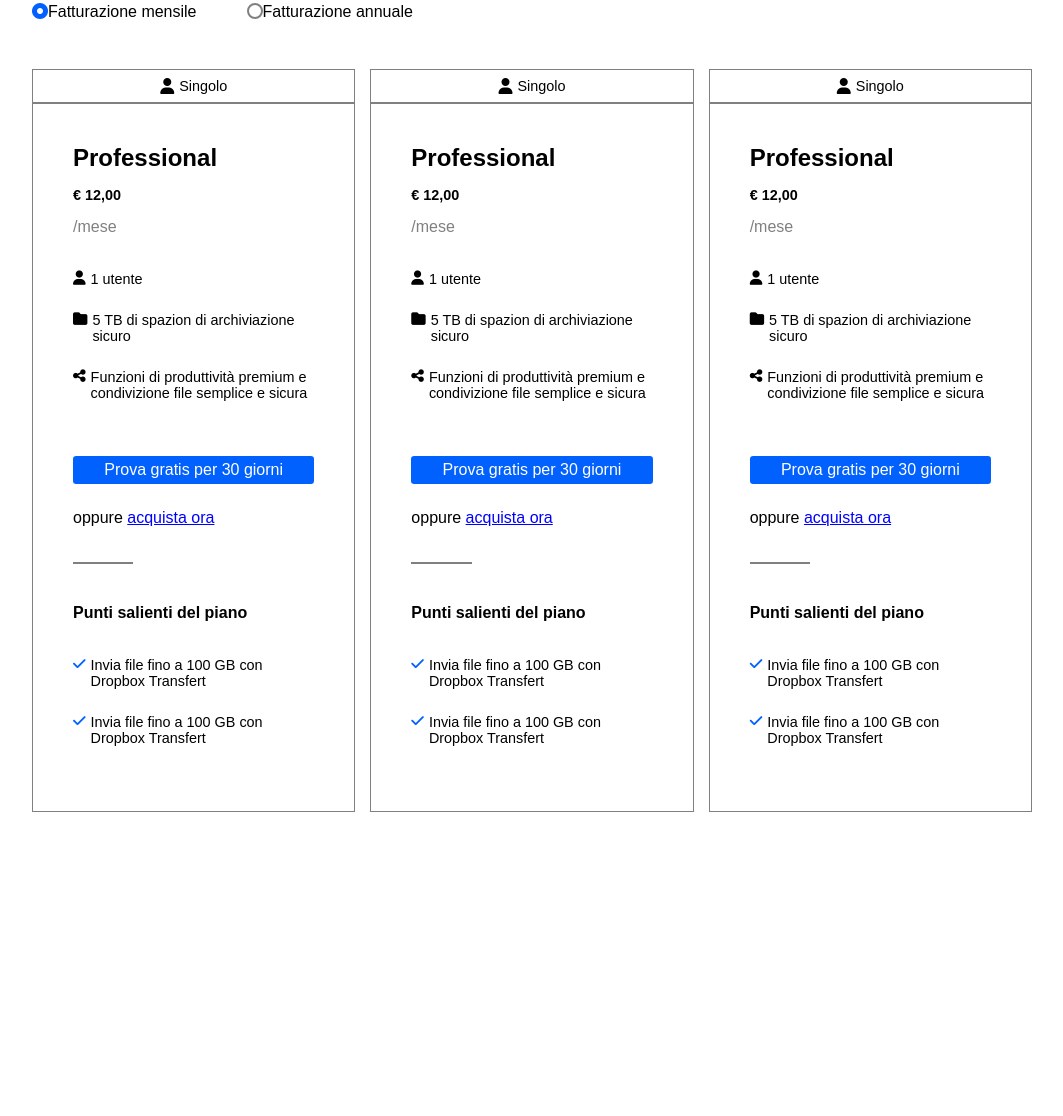
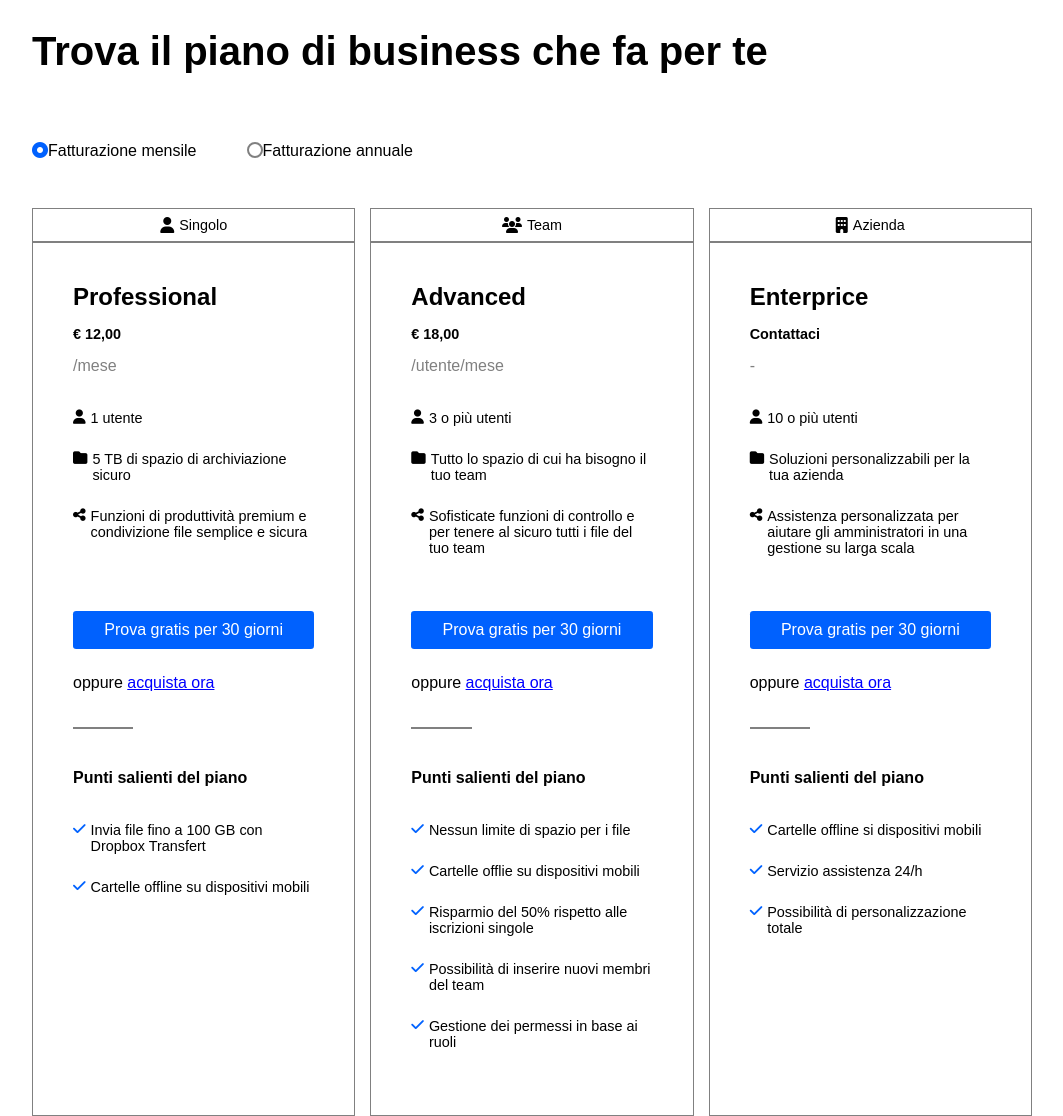
Before and after one commit to GiacomoVisconti/htmlcss-dropbox, a plain HTML site: page index.html in a window 1280 px wide. Shown: the part 723-1839 px from the top of the page, without its empty margins (108-1171 px from the left). Before the commit the page ends 1535 px from the top, so only its background shows below. Drawn offline with Linux system fonts and the light colour scheme.

Commit message:
price plan table debug

```diff
--- a/css/style.css
+++ b/css/style.css
@@ -28,7 +28,7 @@ ul {
 }
 .button {
     background-color: var(--btn_bg);
-    padding: 5px 10px;
+    padding: 10px 15px;
     color: white;
     border-radius: 0.2rem;
     text-align: center;
@@ -102,10 +102,12 @@ main {
     /* #region Jumbotron */
     .jumbo_container {
         background-color: var(--bg_jumbotron);
+        padding-bottom: 20px;
+
         .jumbo_title {
             line-height: 1.3;
-            font-size: 3.3rem;
-            padding: 15px;
+            font-size: 4rem;
+            padding: 4rem 4rem 4rem 0rem;
         }
         .jumbo_pha {
             flex-direction: column;
@@ -119,7 +121,7 @@ main {
         }
         .jumbo_img {
             text-align: center;
-            margin-bottom: -3rem;
+            margin-bottom: -5rem;
         }
     }
     /* #endregion Jumbotron */
@@ -129,7 +131,8 @@ main {
     /* Radio Button */
 
     .subscrition_plan_container {
-        padding-top: 3.5rem;
+        padding-top: 5rem;
+
         .subscrition_plan_title {
             font-size: 2.5rem;
             padding: 20px 0px;
@@ -173,6 +176,7 @@ main {
                 border: 1px solid grey;
                 flex-direction: column;
                 gap: 15px;
+                height: 100%;
                 .subscriction_plan_name {
                     font-size: 1.5rem;
                 }
@@ -211,6 +215,9 @@ main {
                         font-size: 0.9rem;
                         .subscriction_plan_details_point {
                             gap: 5px;
+                            .fa-check {
+                                color: #0062ff;
+                            }
                         }
                     }
                 }
--- a/index.html
+++ b/index.html
@@ -104,100 +104,10 @@
                     </div>
                 </div>
 
-                <!-- *Griglia piani di business -->
+                <!-- !Griglia piani di business -->
 
                 <section id="subscrition_plan_table">
                     <div class="row subscrition_plan_column d_flex">
-                        <!-- *Inizio Colonna -->
-                        <div class="subscrition_plan col_3 d_flex">
-                            <div class="subscrition_plan_user_type d_flex">
-                                <i
-                                    class="subscrition_plan_user_type_icon fa-solid fa-user"
-                                ></i>
-                                <span class="subscrition_plan_user_type_text"
-                                    >Singolo</span
-                                >
-                            </div>
-                            <div class="subscriction_plan_card d_flex">
-                                <h3 class="subscriction_plan_name">
-                                    Professional
-                                </h3>
-                                <span class="subscriction_plan_price"
-                                    >€ 12,00</span
-                                >
-                                <span class="subscriction_plan_payment"
-                                    >/mese</span
-                                >
-                                <div
-                                    class="subscriction_plan_description d_flex"
-                                >
-                                    <div class="subscriction_plan_info d_flex">
-                                        <i
-                                            class="subscrition_plan_user_type_icon fa-solid fa-user"
-                                        ></i>
-                                        <span>1 utente</span>
-                                    </div>
-                                    <div class="subscriction_plan_info d_flex">
-                                        <i class="fa-solid fa-folder"> </i
-                                        ><span>
-                                            5 TB di spazion di archiviazione
-                                            sicuro</span
-                                        >
-                                    </div>
-                                    <div class="subscriction_plan_info d_flex">
-                                        <i class="fa-solid fa-share-nodes"></i
-                                        ><span
-                                            >Funzioni di produttività premium e
-                                            condivizione file semplice e
-                                            sicura</span
-                                        >
-                                    </div>
-                                </div>
-                                <div class="cda_get d_flex">
-                                    <a class="button" href=""
-                                        >Prova gratis per 30 giorni</a
-                                    >
-                                    <div>
-                                        oppure
-                                        <a class="buy_now" href=""
-                                            >acquista ora</a
-                                        >
-                                    </div>
-                                </div>
-                                <div class="divisor"></div>
-                                <div class="subscriction_plan_details d_flex">
-                                    <h4 class="subscriction_plan_details_title">
-                                        Punti salienti del piano
-                                    </h4>
-                                    <ul
-                                        class="subscriction_plan_details_points d_flex"
-                                    >
-                                        <li
-                                            class="d_flex subscriction_plan_details_point"
-                                        >
-                                            <i
-                                                class="fa-solid fa-check"
-                                                style="color: #0062ff"
-                                            ></i
-                                            >Invia file fino a 100 GB con
-                                            Dropbox Transfert
-                                        </li>
-                                        <li
-                                            class="d_flex subscriction_plan_details_point"
-                                        >
-                                            <i
-                                                class="fa-solid fa-check"
-                                                style="color: #0062ff"
-                                            ></i
-                                            >Invia file fino a 100 GB con
-                                            Dropbox Transfert
-                                        </li>
-                                    </ul>
-                                </div>
-                            </div>
-                        </div>
-                        <!-- *Fine Colonna -->
-
                         <!-- *Inizio Colonna -->
                         <div class="subscrition_plan col_3 d_flex">
                             <!-- *User Type -->
@@ -220,7 +130,6 @@
                                 <span class="subscriction_plan_payment"
                                     >/mese</span
                                 >
-
                                 <!-- *User Plan Description -->
                                 <div
                                     class="subscriction_plan_description d_flex"
@@ -234,7 +143,7 @@
                                     <div class="subscriction_plan_info d_flex">
                                         <i class="fa-solid fa-folder"> </i
                                         ><span>
-                                            5 TB di spazion di archiviazione
+                                            5 TB di spazio di archiviazione
                                             sicuro</span
                                         >
                                     </div>
@@ -242,8 +151,97 @@
                                         <i class="fa-solid fa-share-nodes"></i
                                         ><span
                                             >Funzioni di produttività premium e
-                                            condivizione file semplice e
-                                            sicura</span
+                                            condivizione file semplice e sicura
+                                            <br />
+                                            <br
+                                        /></span>
+                                    </div>
+                                </div>
+                                <!-- *User Plan cda -->
+                                <div class="cda_get d_flex">
+                                    <a class="button" href=""
+                                        >Prova gratis per 30 giorni</a
+                                    >
+                                    <div>
+                                        oppure
+                                        <a class="buy_now" href=""
+                                            >acquista ora</a
+                                        >
+                                    </div>
+                                </div>
+                                <div class="divisor"></div>
+                                <!-- *User Plan info list -->
+                                <div class="subscriction_plan_details d_flex">
+                                    <h4 class="subscriction_plan_details_title">
+                                        Punti salienti del piano
+                                    </h4>
+                                    <ul
+                                        class="subscriction_plan_details_points d_flex"
+                                    >
+                                        <li
+                                            class="d_flex subscriction_plan_details_point"
+                                        >
+                                            <i class="fa-solid fa-check"></i
+                                            >Invia file fino a 100 GB con
+                                            Dropbox Transfert
+                                        </li>
+                                        <li
+                                            class="d_flex subscriction_plan_details_point"
+                                        >
+                                            <i class="fa-solid fa-check"></i
+                                            >Cartelle offline su dispositivi
+                                            mobili
+                                        </li>
+                                    </ul>
+                                </div>
+                            </div>
+                        </div>
+                        <!-- *Fine Colonna -->
+
+                        <!-- *Inizio Colonna -->
+                        <div class="subscrition_plan col_3 d_flex">
+                            <!-- *User Type -->
+                            <div class="subscrition_plan_user_type d_flex">
+                                <i
+                                    class="subscrition_plan_user_type_icon fa-solid fa-users"
+                                ></i>
+                                <span class="subscrition_plan_user_type_text"
+                                    >Team</span
+                                >
+                            </div>
+                            <div class="subscriction_plan_card d_flex">
+                                <!-- *User Plan Title and Price -->
+                                <h3 class="subscriction_plan_name">Advanced</h3>
+                                <span class="subscriction_plan_price"
+                                    >€ 18,00</span
+                                >
+                                <span class="subscriction_plan_payment"
+                                    >/utente/mese</span
+                                >
+
+                                <!-- *User Plan Description -->
+                                <div
+                                    class="subscriction_plan_description d_flex"
+                                >
+                                    <div class="subscriction_plan_info d_flex">
+                                        <i
+                                            class="subscrition_plan_user_type_icon fa-solid fa-user"
+                                        ></i>
+                                        <span>3 o più utenti</span>
+                                    </div>
+                                    <div class="subscriction_plan_info d_flex">
+                                        <i class="fa-solid fa-folder"> </i
+                                        ><span>
+                                            Tutto lo spazio di cui ha bisogno il
+                                            tuo team</span
+                                        >
+                                    </div>
+                                    <div class="subscriction_plan_info d_flex">
+                                        <i class="fa-solid fa-share-nodes"></i
+                                        ><span
+                                            >Sofisticate funzioni di controllo e
+                                            per tenere al sicuro tutti i file
+                                            del tuo team</span
                                         >
                                     </div>
                                 </div>
@@ -273,22 +271,36 @@
                                         <li
                                             class="d_flex subscriction_plan_details_point"
                                         >
-                                            <i
-                                                class="fa-solid fa-check"
-                                                style="color: #0062ff"
-                                            ></i
-                                            >Invia file fino a 100 GB con
-                                            Dropbox Transfert
+                                            <i class="fa-solid fa-check"></i
+                                            >Nessun limite di spazio per i file
                                         </li>
                                         <li
                                             class="d_flex subscriction_plan_details_point"
                                         >
-                                            <i
-                                                class="fa-solid fa-check"
-                                                style="color: #0062ff"
-                                            ></i
-                                            >Invia file fino a 100 GB con
-                                            Dropbox Transfert
+                                            <i class="fa-solid fa-check"></i
+                                            >Cartelle offlie su dispositivi
+                                            mobili
+                                        </li>
+                                        <li
+                                            class="d_flex subscriction_plan_details_point"
+                                        >
+                                            <i class="fa-solid fa-check"></i
+                                            >Risparmio del 50% rispetto alle
+                                            iscrizioni singole
+                                        </li>
+                                        <li
+                                            class="d_flex subscriction_plan_details_point"
+                                        >
+                                            <i class="fa-solid fa-check"></i
+                                            >Possibilità di inserire nuovi
+                                            membri del team
+                                        </li>
+                                        <li
+                                            class="d_flex subscriction_plan_details_point"
+                                        >
+                                            <i class="fa-solid fa-check"></i
+                                            >Gestione dei permessi in base ai
+                                            ruoli
                                         </li>
                                     </ul>
                                 </div>
@@ -298,24 +310,25 @@
 
                         <!-- *Inizio Colonna -->
                         <div class="subscrition_plan col_3 d_flex">
+                            <!-- *User Type -->
                             <div class="subscrition_plan_user_type d_flex">
                                 <i
-                                    class="subscrition_plan_user_type_icon fa-solid fa-user"
+                                    class="subscrition_plan_user_type_icon fa-solid fa-building"
                                 ></i>
                                 <span class="subscrition_plan_user_type_text"
-                                    >Singolo</span
+                                    >Azienda</span
                                 >
                             </div>
+                            <!-- *User Plan Title and Price -->
                             <div class="subscriction_plan_card d_flex">
                                 <h3 class="subscriction_plan_name">
-                                    Professional
+                                    Enterprice
                                 </h3>
                                 <span class="subscriction_plan_price"
-                                    >€ 12,00</span
+                                    >Contattaci</span
                                 >
-                                <span class="subscriction_plan_payment"
-                                    >/mese</span
-                                >
+                                <span class="subscriction_plan_payment">-</span>
+                                <!-- *User Plan Description -->
                                 <div
                                     class="subscriction_plan_description d_flex"
                                 >
@@ -323,24 +336,25 @@
                                         <i
                                             class="subscrition_plan_user_type_icon fa-solid fa-user"
                                         ></i>
-                                        <span>1 utente</span>
+                                        <span>10 o più utenti</span>
                                     </div>
                                     <div class="subscriction_plan_info d_flex">
                                         <i class="fa-solid fa-folder"> </i
                                         ><span>
-                                            5 TB di spazion di archiviazione
-                                            sicuro</span
+                                            Soluzioni personalizzabili per la
+                                            tua azienda</span
                                         >
                                     </div>
                                     <div class="subscriction_plan_info d_flex">
                                         <i class="fa-solid fa-share-nodes"></i
                                         ><span
-                                            >Funzioni di produttività premium e
-                                            condivizione file semplice e
-                                            sicura</span
+                                            >Assistenza personalizzata per
+                                            aiutare gli amministratori in una
+                                            gestione su larga scala</span
                                         >
                                     </div>
                                 </div>
+                                <!-- *User Plan cda -->
                                 <div class="cda_get d_flex">
                                     <a class="button" href=""
                                         >Prova gratis per 30 giorni</a
@@ -353,6 +367,7 @@
                                     </div>
                                 </div>
                                 <div class="divisor"></div>
+                                <!-- *User Plan info list -->
                                 <div class="subscriction_plan_details d_flex">
                                     <h4 class="subscriction_plan_details_title">
                                         Punti salienti del piano
@@ -363,22 +378,22 @@
                                         <li
                                             class="d_flex subscriction_plan_details_point"
                                         >
-                                            <i
-                                                class="fa-solid fa-check"
-                                                style="color: #0062ff"
-                                            ></i
-                                            >Invia file fino a 100 GB con
-                                            Dropbox Transfert
+                                            <i class="fa-solid fa-check"></i
+                                            >Cartelle offline si dispositivi
+                                            mobili
                                         </li>
                                         <li
                                             class="d_flex subscriction_plan_details_point"
                                         >
-                                            <i
-                                                class="fa-solid fa-check"
-                                                style="color: #0062ff"
-                                            ></i
-                                            >Invia file fino a 100 GB con
-                                            Dropbox Transfert
+                                            <i class="fa-solid fa-check"></i
+                                            >Servizio assistenza 24/h
+                                        </li>
+                                        <li
+                                            class="d_flex subscriction_plan_details_point"
+                                        >
+                                            <i class="fa-solid fa-check"></i
+                                            >Possibilità di personalizzazione
+                                            totale
                                         </li>
                                     </ul>
                                 </div>
```
